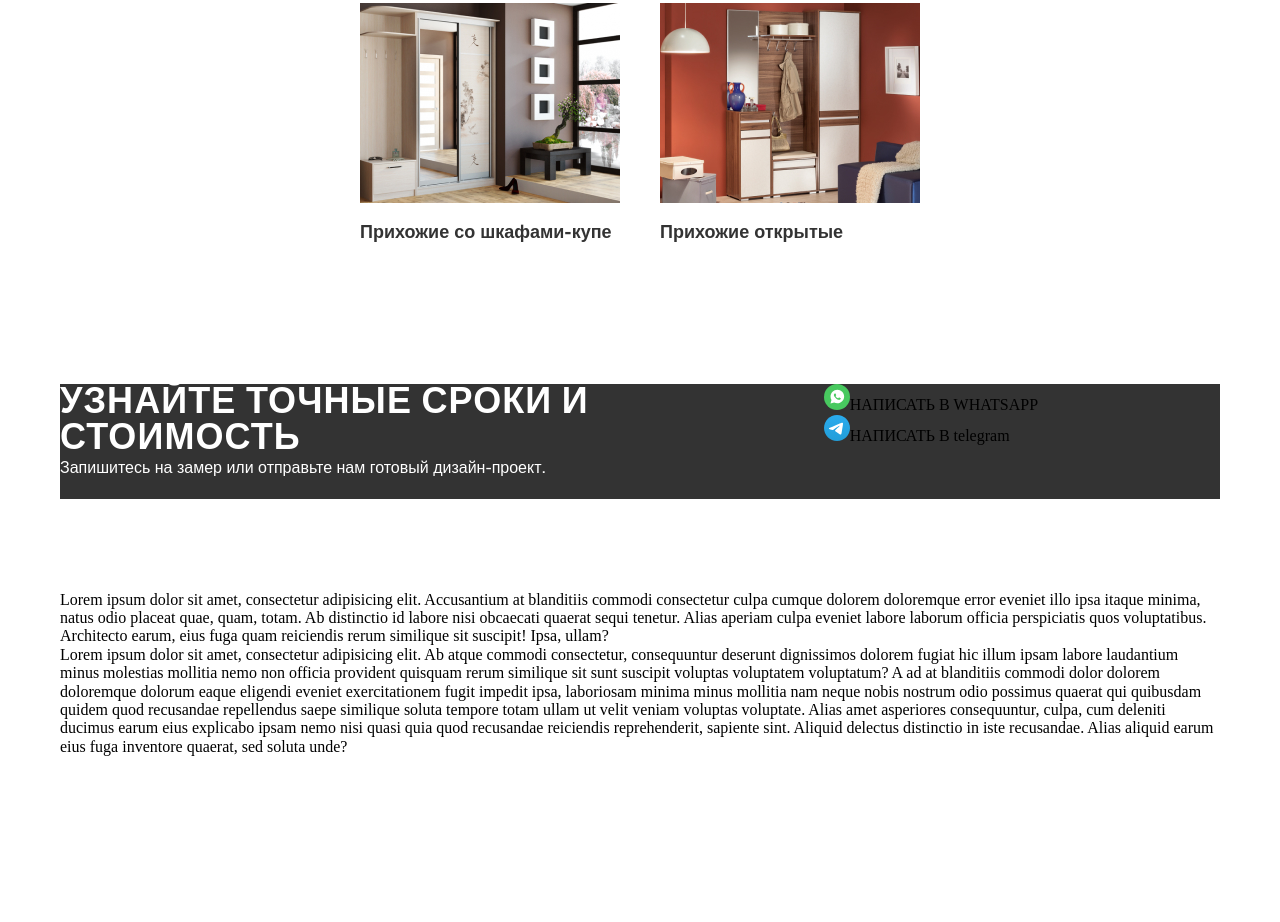
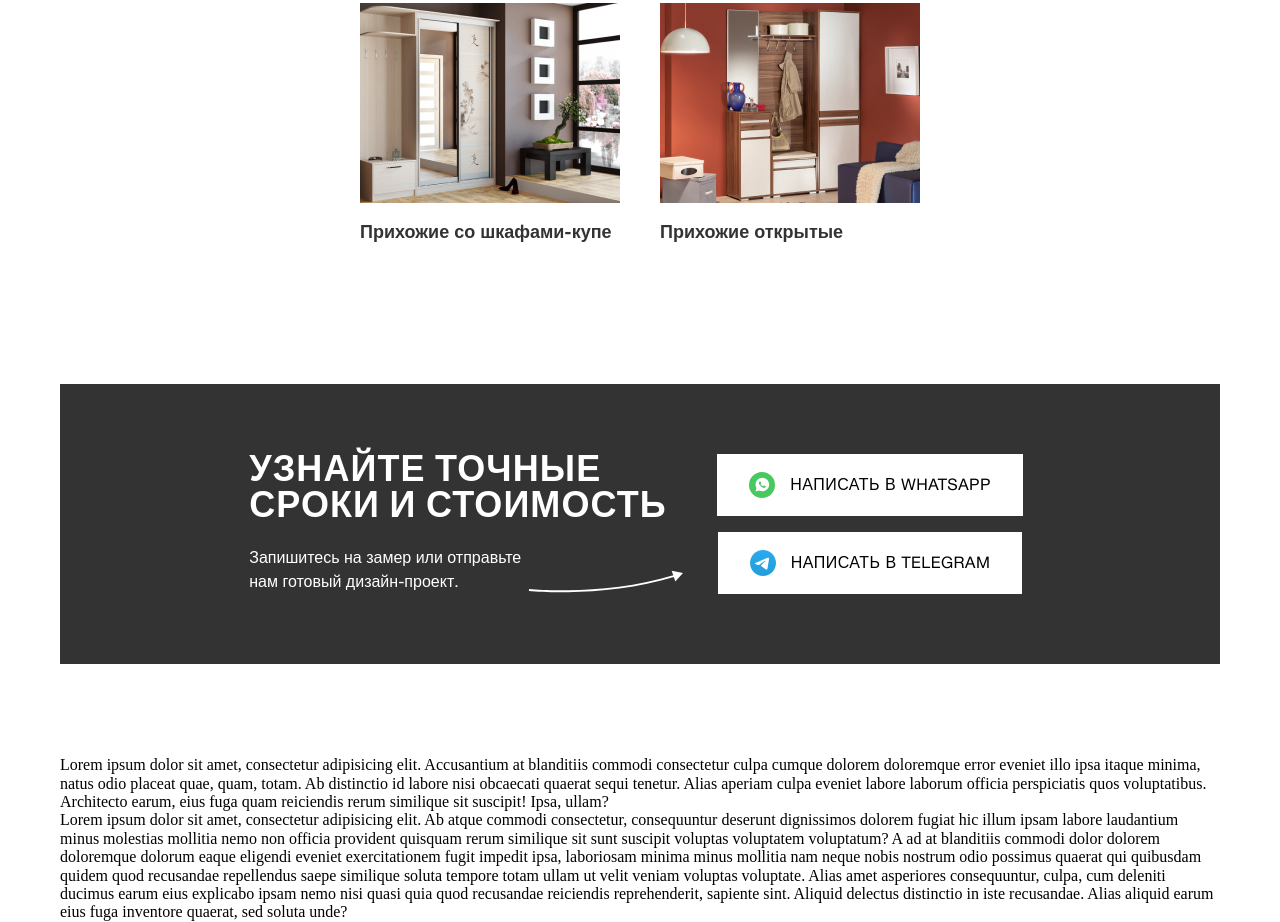
Before and after one commit to Zmeederzhets/exhibition, a website built with webpack: page app/index.html in a window 1280 px wide. Shown: the part 1996-2918 px from the top of the page. Before the commit the page ends 2752 px from the top, so only its background shows below. Built offline with nearby package versions, Linux system fonts and the light colour scheme; files whose address does not match are found by name.

Commit message:
блок call.

```diff
--- a/app/index.html
+++ b/app/index.html
@@ -287,14 +287,13 @@
         <div class="call__wrapper">
             <h2 class="call__title">УЗНАЙТЕ ТОЧНЫЕ СРОКИ И СТОИМОСТЬ </h2>
             <p class="call__text">Запишитесь на замер или отправьте нам готовый дизайн-проект.</p>
-            <img class="call__vector" src="img/" alt="">
         </div>
+        <div class="call__vector"></div>
         <div class="call__buttons">
-            <button class="call__button"><img src="img/watsapp.svg" alt="">НАПИСАТЬ В WHATSAPP</button>
-            <button class="call__button"><img src="img/telegram.svg" alt="">НАПИСАТЬ В telegram</button>
+            <button class="call__button"><img class="call__img" src="img/watsapp.svg" alt="">НАПИСАТЬ В WHATSAPP</button>
+            <button class="call__button"><img class="call__img"  src="img/telegram.svg" alt="">НАПИСАТЬ В telegram</button>
         </div>
     </div>
-
 
     <p><br><br><br><br><br>Lorem ipsum dolor sit amet, consectetur adipisicing elit. Accusantium at blanditiis commodi
         consectetur culpa
--- a/app/scss/block/_call.scss
+++ b/app/scss/block/_call.scss
@@ -1,44 +1,133 @@
-.call{
+.call {
+  position: relative;
   margin-top: 100px;
   display: flex;
+  flex-direction: column;
   justify-content: center;
+  align-items: center;
   background-color: #333;
-  @include min-width(sm){
+  @include min-width(sm) {
     margin-top: 140px;
   }
+  @include min-width(md) {
+    flex-direction: row;
+  }
 
-  &__wrapper{}
-  &__title{
+  &__title {
+    max-width: 220px;
+    padding-top: 48px;
     font-family: $CormorantGaramond;
     font-size: 26px;
     line-height: 110%;
     letter-spacing: 0.03em;
     text-transform: uppercase;
     color: #FFFFFF;
-
-    @include min-width(sm){
+    @include min-width(sm) {
+      max-width: 410px;
+      padding-top: 55px;
       font-size: 30px;
       line-height: 100%;
     }
-    @include min-width(md){
+    @include min-width(md) {
+      max-width: 460px;
+      padding-top: 68px;
       font-size: 36px;
     }
   }
-  &__text{
+
+  &__text {
+    max-width: 220px;
+    padding-top: 30px;
+    padding-bottom: 36px;
     font-family: $HelveticaNeueCyr;
     font-size: 14px;
     line-height: 130%;
     color: #FFFFFF;
-
-    @include min-width(md){
+    @include min-width(sm) {
+      max-width: 290px;
+    }
+    @include min-width(md) {
+      padding-top: 22px;
+      padding-bottom: 70px;
       font-size: 16px;
       line-height: 150%;
     }
   }
 
-  &__vector{}
-  &__buttons{}
-  &__button{}
+  &__vector {
+    width: 37px;
+    height: 93px;
+    position: absolute;
+    display: block;
+    left: 85%;
+    top: 33%;
+    background-image: url("/img/vector3.svg");
+    @include min-width(sm) {
+      width: 66px;
+      height: 100px;
+      left: 78%;
+      right: 16%;
+      top: 32.51%;
+      bottom: 50.56%;
+      background-image: url("/img/vector2.svg");
+    }
+    @include min-width(md) {
+      width: 155px;
+      height: 23px;
+      left: 40.34%;
+      right: 46.38%;
+      top: 66.19%;
+      bottom: 27.23%;
+      background-image: url("/img/vector1.svg");
+    }
+  }
+
+  &__buttons {
+    margin-bottom: 45px;
+    display: flex;
+    flex-direction: column;
+    align-items: center;
+
+    @include min-width(md) {
+      margin-bottom: 0;
+    }
+  }
+
+  &__button {
+    margin: 14px;
+    padding-right: 22px;
+    display: flex;
+    align-items: center;
+    font-family: $HelveticaNeueCyr;
+    font-size: 12px;
+    line-height: 12px;
+    letter-spacing: 0.03em;
+    text-transform: uppercase;
+    background: #FFFFFF;
+    @include min-width(sm) {
+      margin: 10px;
+      padding-right: 32px;
+      font-size: 14px;
+      line-height: 14px;
+    }
+    @include min-width(md) {
+      margin: 8px;
+      font-size: 16px;
+      line-height: 16px;
+    }
+    &:hover {
+      color: #fff;
+      background: #B71C1C;
+    }
+  }
+
+  &__img {
+    padding: 15px 10px 15px 22px;
+    @include min-width(sm) {
+      padding: 15px 15px 15px 32px;
+    }
+    @include min-width(md) {
+      padding: 18px 15px 18px 32px;
+    }
+  }
 }
-@include min-width(sm){}
-@include min-width(md){}
```
Also changed, not shown: app/img/vector1.svg (added), app/img/vector2.svg (added), app/img/vector3.svg (added).
